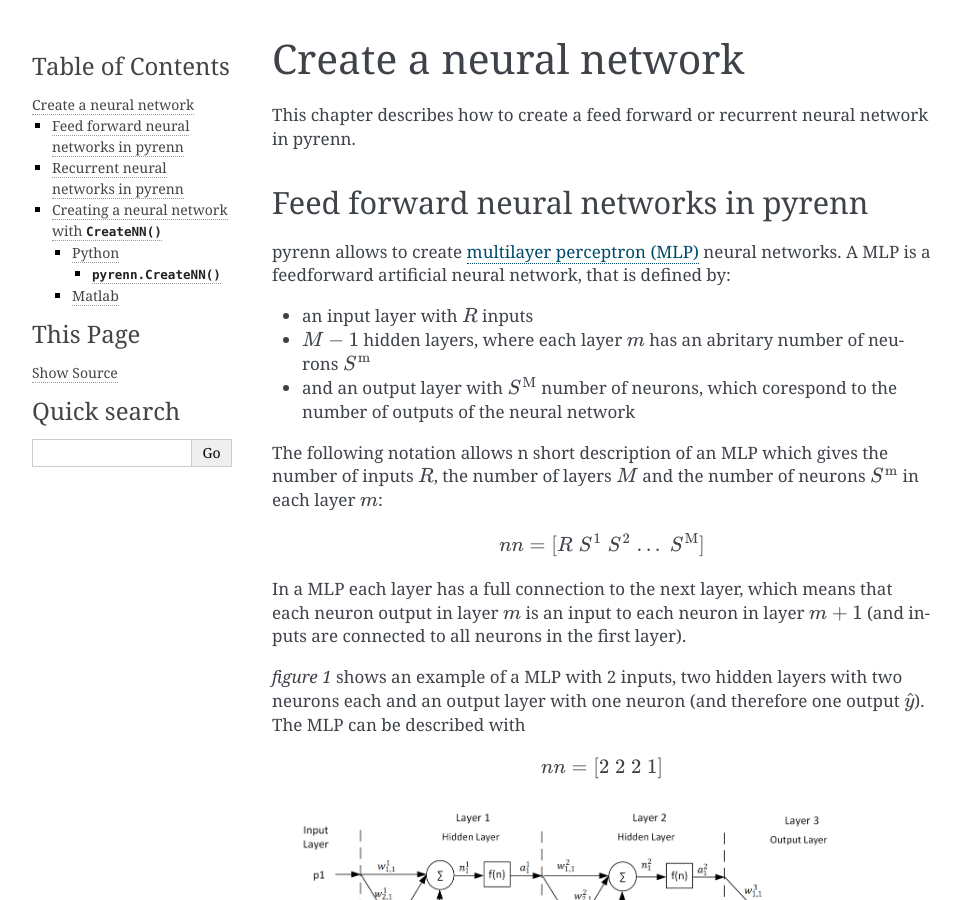
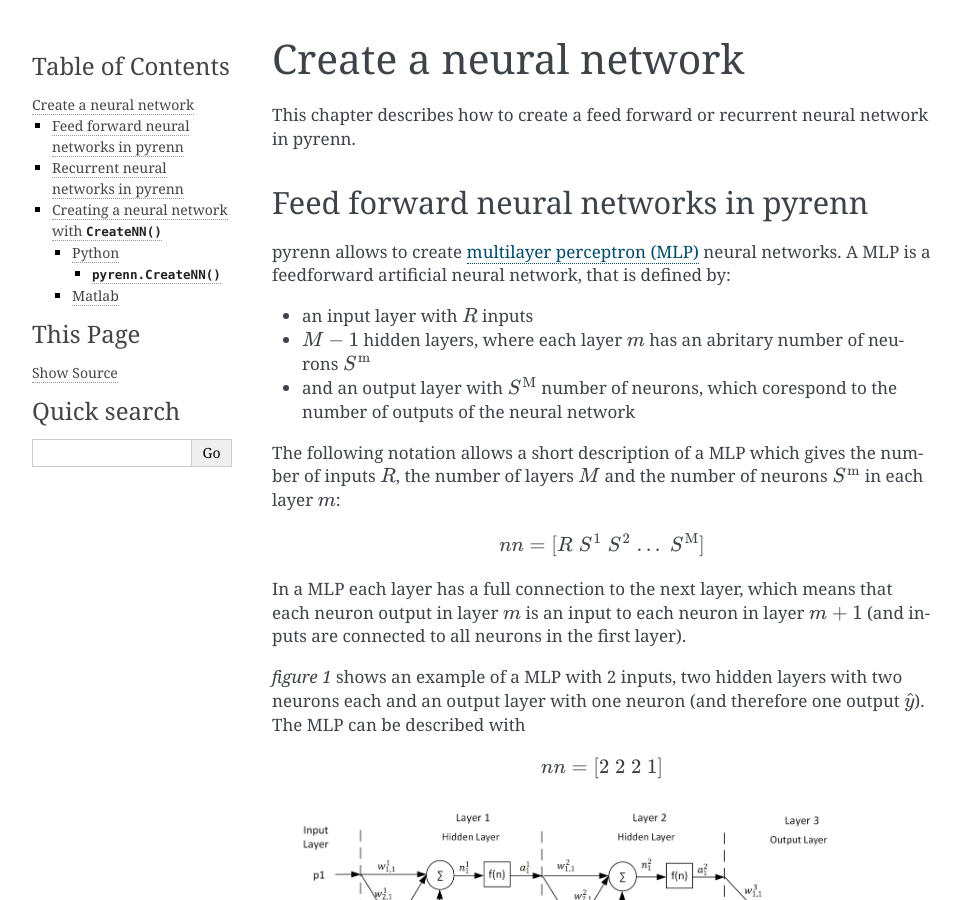
Before and after one commit to yabata/pyrenn, a Sphinx documentation site: the page built from doc/create.rst, in a window 1280 px wide and 900 px high. Shown: the whole window, without its empty margins (148-1108 px from the left). Built offline with Sphinx 7.4.7, drawn with Linux system fonts in a browser that asks for light colours.

Commit message:
Update create.rst

```diff
--- a/doc/create.rst
+++ b/doc/create.rst
@@ -18,7 +18,7 @@ pyrenn allows to create `multilayer perceptron (MLP)`_ neural networks. A MLP is
 * :math:`M-1` hidden layers, where each layer :math:`m` has an abritary number of neurons :math:`S^\text{m}`
 * and an output layer with :math:`S^\text{M}` number of neurons, which corespond to the number of outputs of the neural network
 
-The following notation allows n short description of an MLP which gives the number of inputs :math:`R`, the number of layers :math:`M` and the number of neurons :math:`S^\text{m}` in each layer :math:`m`:
+The following notation allows a short description of a MLP which gives the number of inputs :math:`R`, the number of layers :math:`M` and the number of neurons :math:`S^\text{m}` in each layer :math:`m`:
 
 .. math::
 
```
